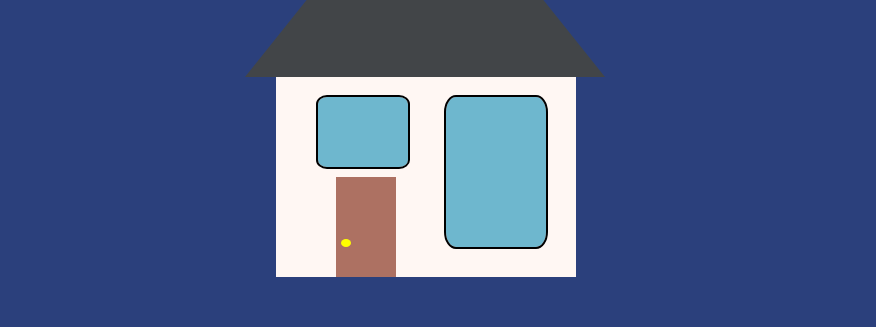
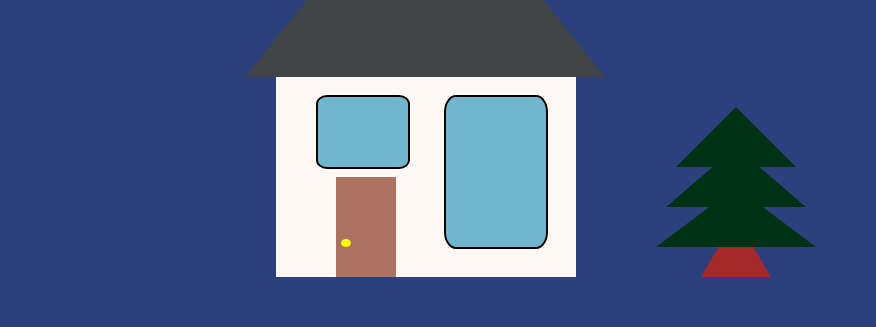
Before and after one commit to jooarmen/Picasso_Painting, a plain HTML site: page index.html in a window 1280 px wide. Shown: the part 473-800 px from the top of the page, 404-1280 px from the left. Drawn offline with Linux system fonts and the light colour scheme.

Commit message:
final additions

```diff
--- a/index.html
+++ b/index.html
@@ -23,11 +23,19 @@
     <div class=" circle circle2"> </div>
     <div class=" circle circle3"> </div>
     <img id="figure" src="./picasso-light-figures.png" alt="light-figures">
+    <div class="House">
     <div class="triangle"></div>
     <div class="square"></div>
     <div class="door"></div>
     <div class="doorknob"></div>
     <div class="window1"></div>
     <div class="window2"></div>
+    </div>
+    <div class="tree">
+        <div class="trunk"></div>
+        <div class="leaves1"></div>
+        <div class="leaves2"></div>
+        <div class="leaves3"></div>
+    </div>
 </body>
 </html>
--- a/style.css
+++ b/style.css
@@ -126,3 +126,43 @@
     border-radius: 10%;
     outline: 2px solid black;
 }
+.trunk{
+    position: absolute;
+    right: 105px;
+    bottom: 50px;
+    border-width: 0 0 0 250px;
+    z-index: 1;
+    border-bottom: 60px solid#A52929;
+    border-left: 35px solid transparent;
+    border-right: 35px solid transparent;
+}
+.leaves1{
+    position: absolute;
+    right: 60px;
+    bottom: 80px;
+    border-width: 0 0 0 250px;
+    z-index: 2;
+    border-bottom: 60px solid#023214;
+    border-left: 80px solid transparent;
+    border-right: 80px solid transparent;
+}
+.leaves2{
+    position: absolute;
+    right: 70px;
+    bottom: 120px;
+    border-width: 0 0 0 250px;
+    z-index: 3;
+    border-bottom: 60px solid#023214;
+    border-left: 70px solid transparent;
+    border-right: 70px solid transparent;
+}
+.leaves3{
+    position: absolute;
+    right: 80px;
+    bottom: 160px;
+    border-width: 0 0 0 250px;
+    z-index: 4;
+    border-bottom: 60px solid#023214;
+    border-left: 60px solid transparent;
+    border-right: 60px solid transparent;
+}
```
